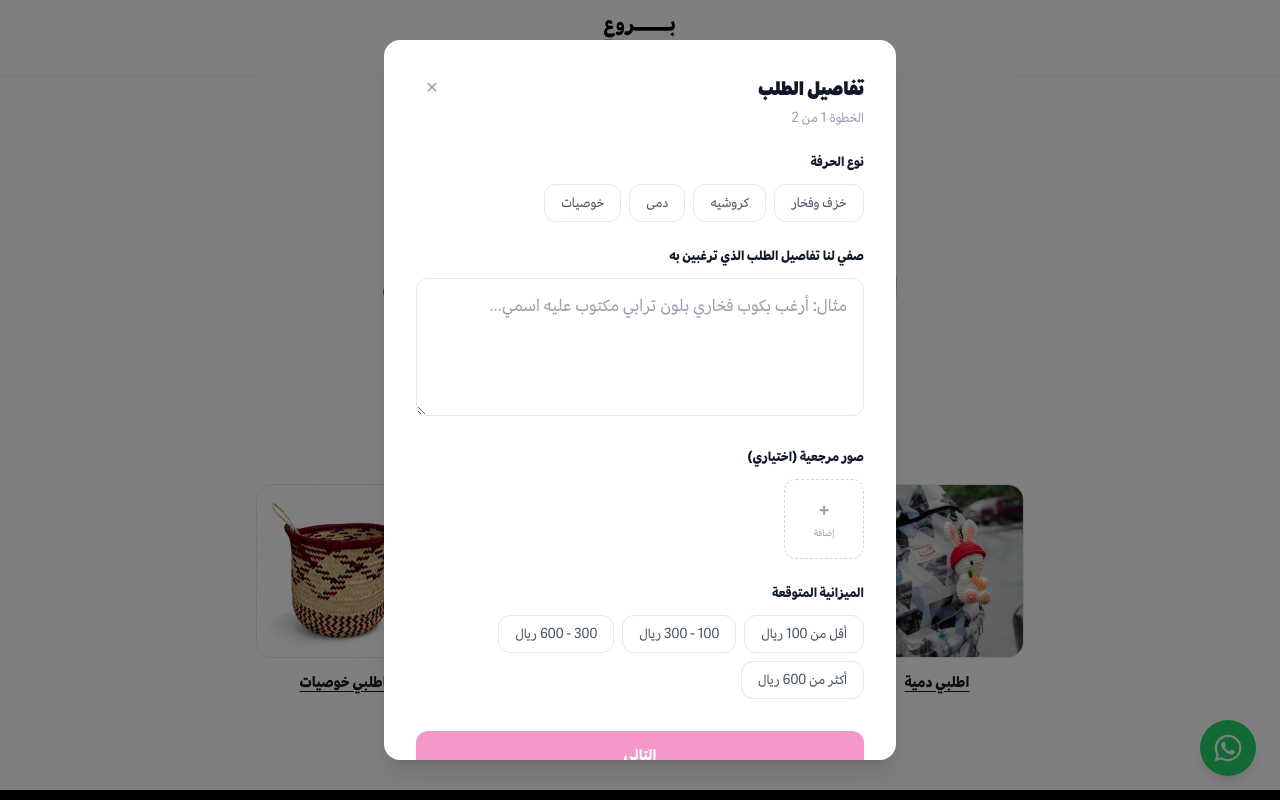
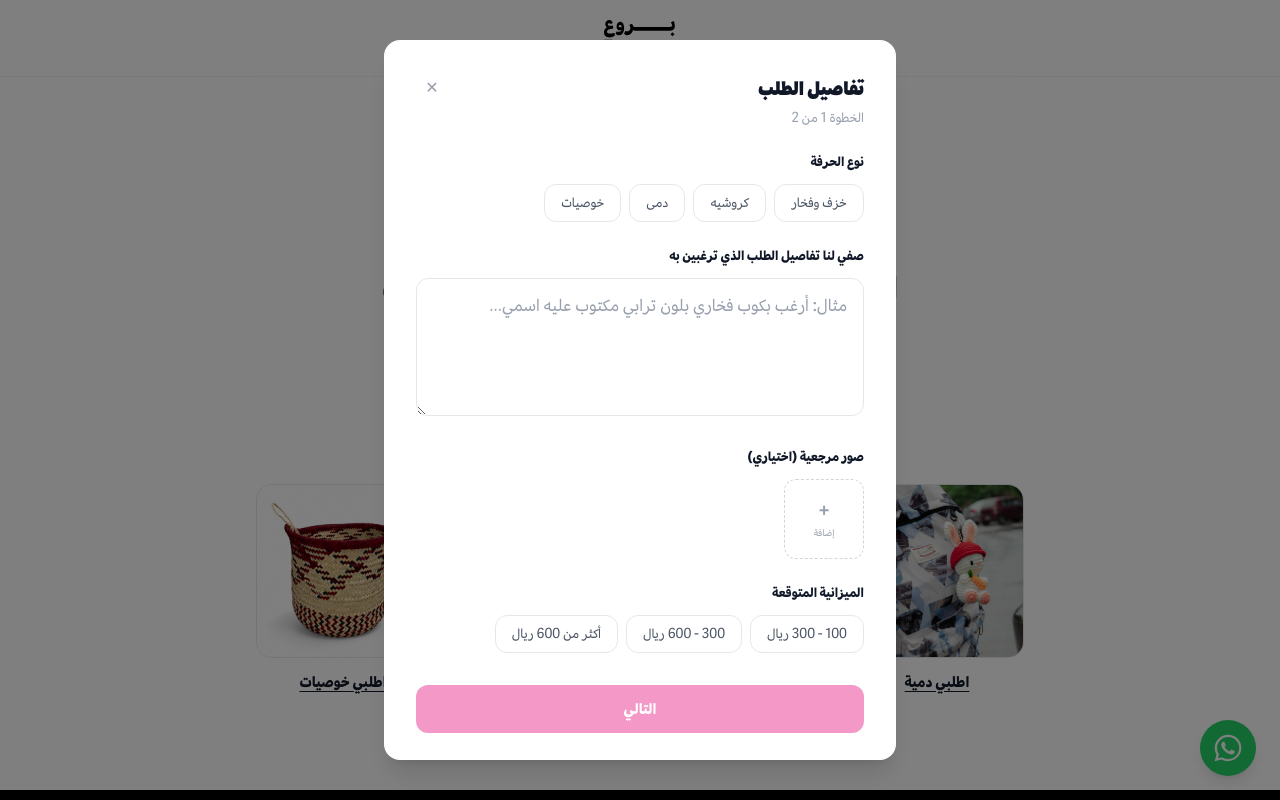
Before and after one commit to its7ame3d/borooa, a Next.js app: page / in a window 1280 px wide. Both pictures are taken after a click on the button "صممي طلبك الآن". Shown: the top 800 px of the page. Built offline with nearby package versions, Linux system fonts and the light colour scheme.

Commit message:
Remove 'أقل من 100 ريال' budget option

```diff
--- a/src/app/components/OrderModal.tsx
+++ b/src/app/components/OrderModal.tsx
@@ -7,7 +7,7 @@ import { compressImage } from "@/lib/compressImage";
 // Rule: Always use English numerals (0-9) in all text/copy, even for Arabic content
 
 const CRAFTS = ["خزف وفخار", "كروشيه", "دمى", "خوصيات"];
-const BUDGETS = ["أقل من 100 ريال", "100 - 300 ريال", "300 - 600 ريال", "أكثر من 600 ريال"];
+const BUDGETS = ["100 - 300 ريال", "300 - 600 ريال", "أكثر من 600 ريال"];
 
 type Props = {
   open: boolean;
```
